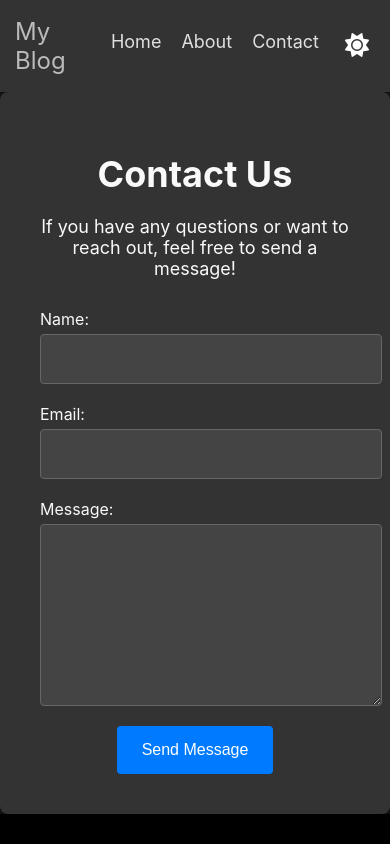
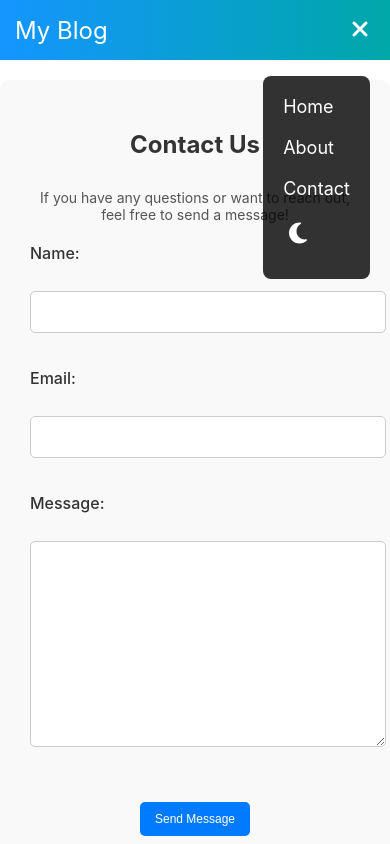
Before and after one commit to eatulrajput/blog, a React (Create React App) app in the folder my-blog/: page /contact in a window 390 px wide. Both pictures are taken after a click on the button 360 px from the left and 46 px from the top of the page. Shown: the top 844 px of the page. Built offline with nearby package versions, Linux system fonts and the light colour scheme.

Commit message:
Improve Responsiveness

```diff
--- a/my-blog/src/components/Contact.css
+++ b/my-blog/src/components/Contact.css
@@ -1,20 +1,20 @@
-/* contact.css */
-
+/* General Styles */
 .contact-container {
-  padding: 40px;
-  max-width: 800px;
-  margin: 0 auto;
+  padding: 50px;
+  max-width: 700px;
+  margin: 20px auto;
   background-color: #f9f9f9; /* Light background color for contrast */
-  border-radius: 8px; /* Rounded corners */
-  box-shadow: 0 4px 20px rgba(0, 0, 0, 0.1); /* Subtle shadow for depth */
+  border-radius: 10px; /* Rounded corners */
+  box-shadow: 0 8px 30px rgba(0, 0, 0, 0.1); /* Slightly stronger shadow for a premium feel */
   transition: background-color 0.3s ease, color 0.3s ease; /* Smooth transition for background and text color */
 }
 
 .contact-container h1 {
-  font-size: 36px;
-  margin-bottom: 20px;
+  font-size: 32px;
+  margin-bottom: 30px;
   color: #333; /* Darker color for the heading */
   text-align: center; /* Center align the heading */
+  font-weight: bold; /* Make the heading bold */
 }
 
 .contact-container p {
@@ -27,20 +27,22 @@
 .contact-container form {
   display: flex;
   flex-direction: column;
+  gap: 20px; /* Add gap between form elements */
 }
 
 .contact-container label {
   font-size: 16px;
-  margin-bottom: 5px;
   color: #333; /* Darker color for labels */
+  margin-bottom: 8px;
+  font-weight: 500; /* Slightly bolder for emphasis */
 }
 
 .contact-container input,
 .contact-container textarea {
-  padding: 15px; /* Increased padding for comfort */
-  margin-bottom: 20px;
+  padding: 16px; /* Increased padding for more comfortable input fields */
+  margin-bottom: 15px;
   border: 1px solid #ccc;
-  border-radius: 4px;
+  border-radius: 5px;
   font-size: 16px;
   width: 100%;
   transition: border-color 0.3s ease; /* Smooth transition for border color */
@@ -48,29 +50,32 @@
 
 .contact-container input:focus,
 .contact-container textarea:focus {
-  border-color: #007bff; /* Change border color on focus */
+  border-color: #007bff; /* Blue border color on focus */
   outline: none; /* Remove default outline */
+  box-shadow: 0 0 5px rgba(0, 123, 255, 0.2); /* Subtle shadow on focus */
 }
 
 .contact-container textarea {
-  height: 150px;
-  resize: vertical;
+  height: 180px; /* Slightly taller for more writing space */
+  resize: vertical; /* Allow vertical resizing */
 }
 
 .contact-container button {
-  padding: 15px 25px; /* Increased button size */
+  padding: 15px 30px; /* Adjusted button size */
   font-size: 16px;
-  background-color: #007bff;
-  color: white;
+  background-color: #007bff; /* Blue background for button */
+  color: white; /* White text */
   border: none;
-  border-radius: 4px;
+  border-radius: 5px; /* Rounded corners */
   cursor: pointer;
-  transition: background-color 0.3s ease; /* Smooth transition for hover effect */
+  transition: background-color 0.3s ease, transform 0.2s ease; /* Smooth transition for hover effect */
   align-self: center; /* Center the button */
+  margin-top: 20px; /* Add some space above the button */
 }
 
 .contact-container button:hover {
-  background-color: #0056b3; /* Darker shade on hover */
+  background-color: #0056b3; /* Darker blue shade on hover */
+  transform: translateY(-2px); /* Slight upward movement on hover */
 }
 
 .contact-container button:focus {
@@ -108,3 +113,46 @@ body.dark-mode .contact-container button {
 body.dark-mode .contact-container button:hover {
   background-color: #0056b3; /* Keep hover color for button */
 }
+
+/* Responsive Styles */
+@media (max-width: 768px) {
+  .contact-container {
+    padding: 30px;
+    box-shadow: none; /* Remove shadow on mobile for a cleaner look */
+  }
+
+  .contact-container h1 {
+    font-size: 28px; /* Reduce heading size for smaller screens */
+  }
+
+  .contact-container p {
+    font-size: 16px; /* Slightly smaller font for the paragraph */
+    margin-bottom: 20px;
+  }
+
+  .contact-container input,
+  .contact-container textarea {
+    font-size: 14px; /* Reduce input and textarea font size */
+    padding: 12px; /* Adjust padding */
+  }
+
+  .contact-container button {
+    padding: 12px 20px; /* Reduce button size */
+    font-size: 14px; /* Smaller button text */
+  }
+}
+
+@media (max-width: 480px) {
+  .contact-container h1 {
+    font-size: 24px; /* Further reduce heading size for very small screens */
+  }
+
+  .contact-container p {
+    font-size: 14px; /* Smaller paragraph text */
+  }
+
+  .contact-container button {
+    padding: 10px 15px; /* Further reduce button padding */
+    font-size: 12px; /* Smaller button text */
+  }
+}
--- a/my-blog/src/components/Navbar.css
+++ b/my-blog/src/components/Navbar.css
@@ -1,4 +1,3 @@
-/* Navbar.css */
 .navbar {
   background: linear-gradient(to right, rgb(20, 149, 255), rgb(0, 168, 168)); /* Light mode gradient */
   color: white;
@@ -76,3 +75,71 @@ body.dark-mode .navbar-links a:hover {
 .theme-toggle-btn:hover {
   transform: scale(1.1); /* Scale up on hover */
 }
+
+/* Responsive Menu Styles */
+.menu-toggle-btn {
+  display: none;
+  background: none;
+  border: none;
+  font-size: 24px;
+  color: white;
+  cursor: pointer;
+}
+
+/* Show the hamburger menu icon on small screens */
+@media (max-width: 768px) {
+  .menu-toggle-btn {
+    display: block;
+  }
+
+  /* Hide the links by default on smaller screens */
+  .navbar-links {
+    display: none;
+    flex-direction: column;
+    gap: 10px;
+  }
+
+  /* Show the links when the menu is open */
+  .navbar-links.open {
+    display: flex;
+    position: absolute;
+    top: 60px; /* Adjust according to your navbar height */
+    right: 20px;
+    background-color: rgba(0, 0, 0, 0.8); /* Dark background for mobile menu */
+    padding: 20px;
+    border-radius: 8px;
+  }
+
+  .navbar-links li {
+    margin-bottom: 10px;
+  }
+}
+
+/* Hide the scroll-to-top button initially */
+.scroll-to-top {
+  display: none;
+  position: fixed;
+  bottom: 30px;
+  right: 30px;
+  background-color: #000;
+  color: white;
+  border: none;
+  border-radius: 50%;
+  font-size: 24px;
+  padding: 10px;
+  cursor: pointer;
+  z-index: 1000;
+  transition: opacity 0.3s ease;
+}
+
+/* Show the scroll-to-top button when the user scrolls down */
+.scroll-to-top.show {
+  display: block;
+  opacity: 1;
+}
+
+/* Hide the button again when scrolled to the top */
+.scroll-to-top.hide {
+  opacity: 0;
+  transition: opacity 0.3s ease;
+}
--- a/my-blog/src/components/Navbar.js
+++ b/my-blog/src/components/Navbar.js
@@ -1,24 +1,36 @@
-import React from 'react';
+import React, { useState } from 'react';
 import { Link } from 'react-router-dom';
-import './Navbar.css'; // We'll create this CSS file for styling
+import './Navbar.css'; // Make sure this file has the necessary CSS
 import { FontAwesomeIcon } from '@fortawesome/react-fontawesome';
-import { faSun, faMoon } from '@fortawesome/free-solid-svg-icons';
+import { faSun, faMoon, faBars, faTimes } from '@fortawesome/free-solid-svg-icons';
 
 const Navbar = ({ toggleTheme, theme }) => {
+  const [isMenuOpen, setIsMenuOpen] = useState(false); // State to track menu visibility
+
+  const toggleMenu = () => {
+    setIsMenuOpen(!isMenuOpen); // Toggle the menu state between open and close
+  };
+
   return (
     <nav className="navbar">
       <div className="navbar-brand">
         <Link to="/">My Blog</Link>
       </div>
-      <ul className="navbar-links">
+
+      <button className="menu-toggle-btn" onClick={toggleMenu}>
+        {/* Switch between hamburger and close icon based on menu state */}
+        <FontAwesomeIcon icon={isMenuOpen ? faTimes : faBars} />
+      </button>
+
+      <ul className={`navbar-links ${isMenuOpen ? 'open' : ''}`}>
         <li>
-          <Link to="/">Home</Link>
+          <Link to="/" onClick={toggleMenu}>Home</Link>
         </li>
         <li>
-          <Link to="/about">About</Link>
+          <Link to="/about" onClick={toggleMenu}>About</Link>
         </li>
         <li>
-          <Link to="/contact">Contact</Link>
+          <Link to="/contact" onClick={toggleMenu}>Contact</Link>
         </li>
         <li>
           <button id="theme-toggle" className="theme-toggle-btn" onClick={toggleTheme}>
```
